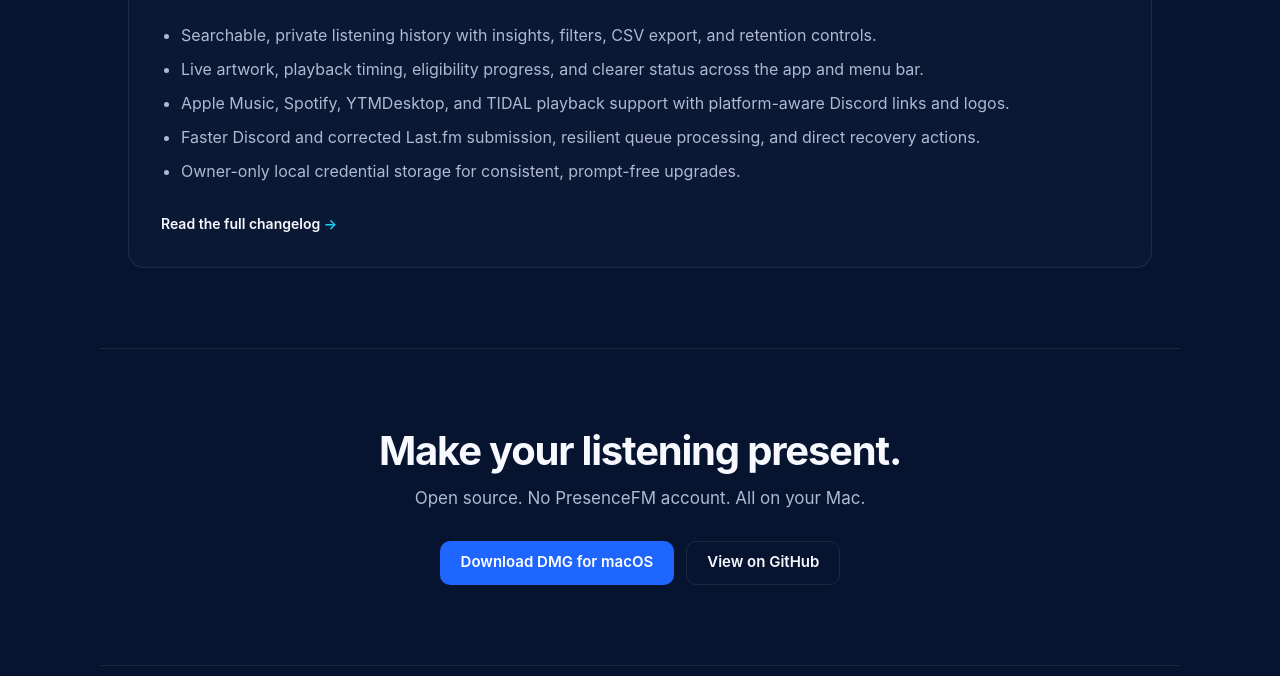
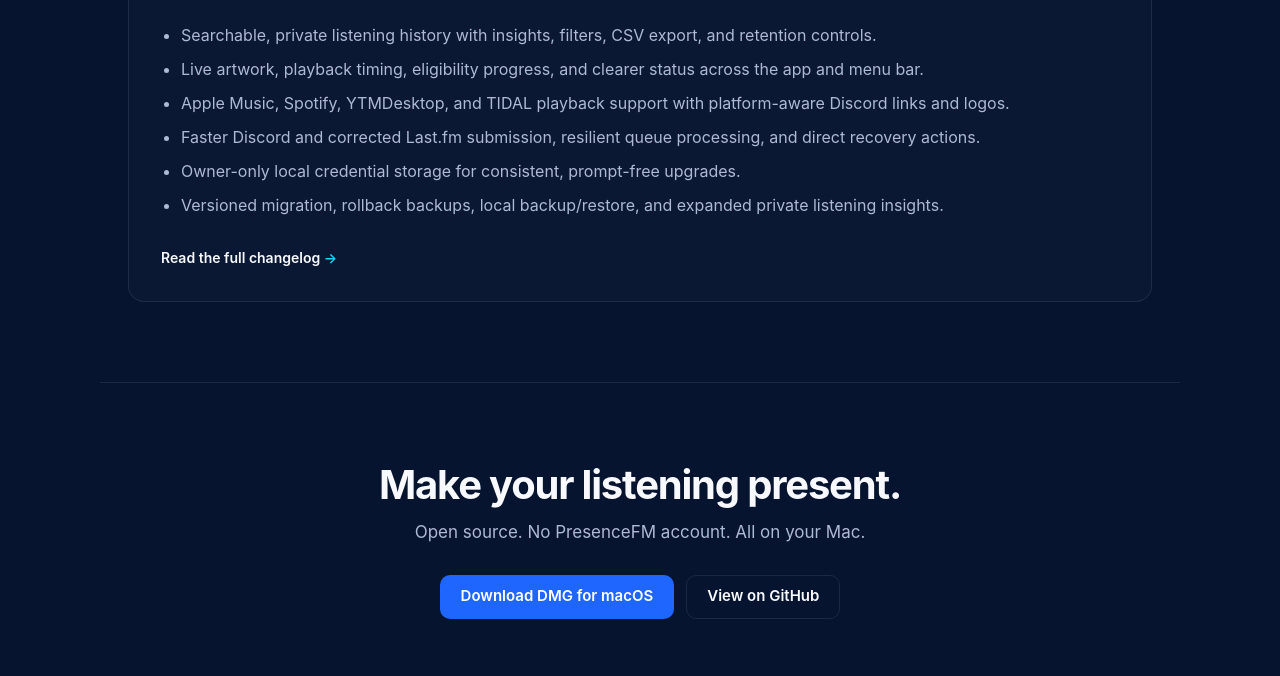
Before and after one commit to CoolColby23/PresenceFM, a plain HTML site: page website/index.html in a window 1280 px wide. Shown: the part 2172-2848 px from the top of the page. Drawn offline with Linux system fonts and the light colour scheme.

Commit message:
Finalize PresenceFM 0.4.0 release status

```diff
--- a/website/index.html
+++ b/website/index.html
@@ -143,6 +143,7 @@
             <li>Apple Music, Spotify, YTMDesktop, and TIDAL playback support with platform-aware Discord links and logos.</li>
             <li>Faster Discord and corrected Last.fm submission, resilient queue processing, and direct recovery actions.</li>
             <li>Owner-only local credential storage for consistent, prompt-free upgrades.</li>
+            <li>Versioned migration, rollback backups, local backup/restore, and expanded private listening insights.</li>
           </ul>
           <a class="text-link" href="https://github.com/CoolColby23/PresenceFM/blob/main/CHANGELOG.md">Read the full changelog <span aria-hidden="true">→</span></a>
         </div>
```
Also changed, not shown: 4 other files.
